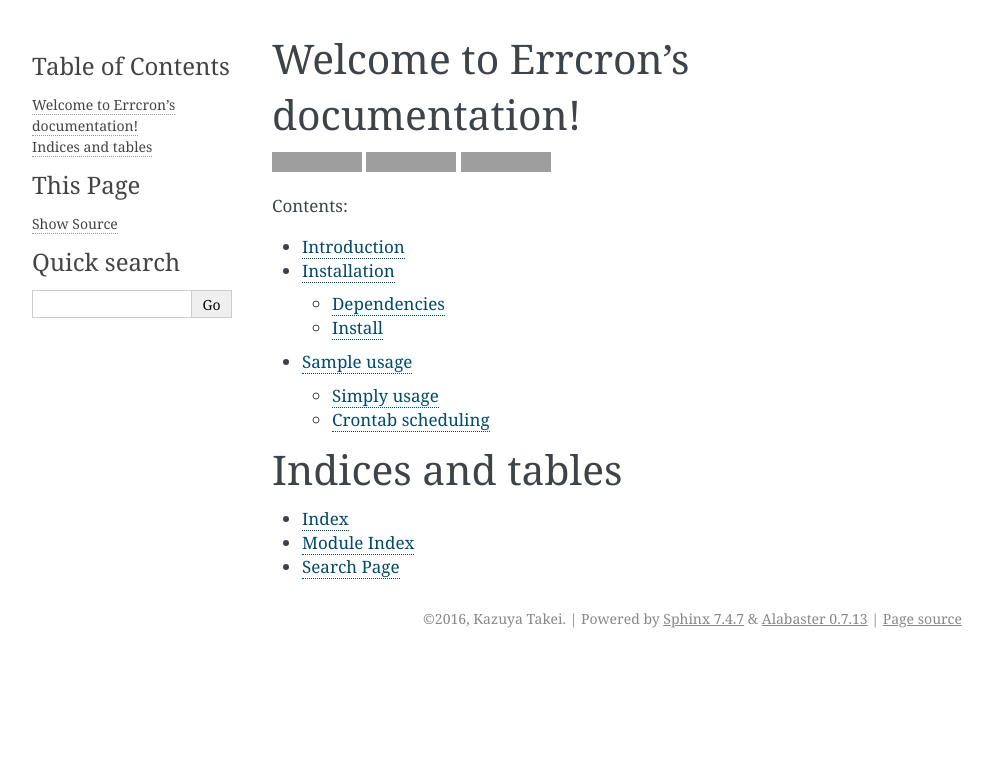
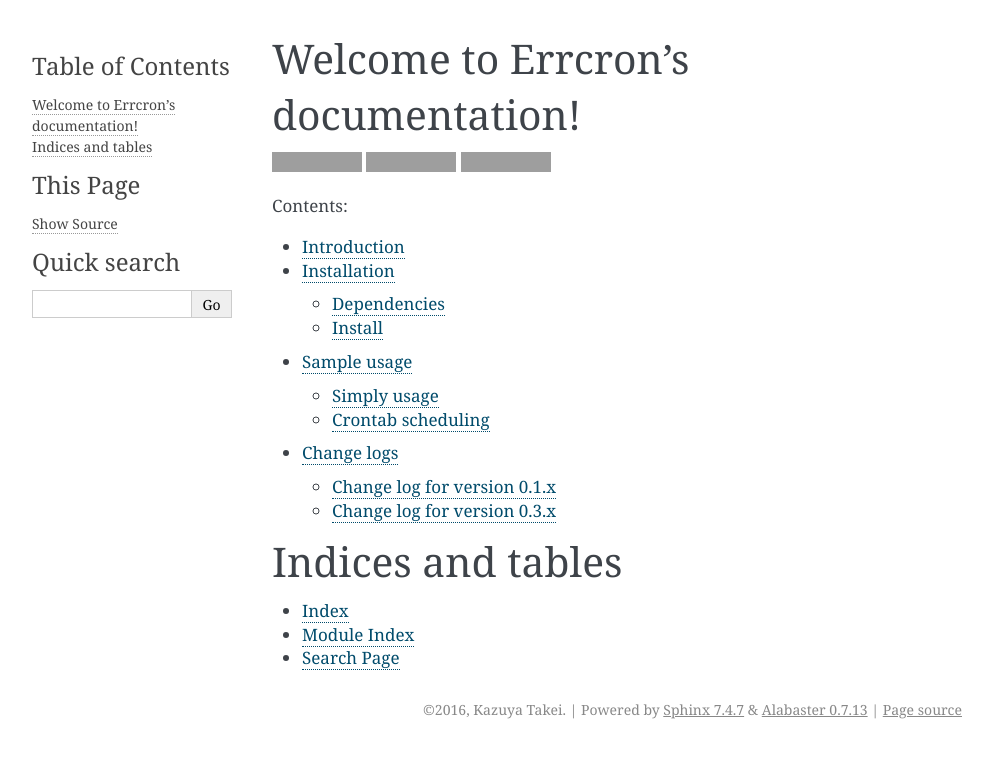
Before and after one commit to attakei/errcron, a Sphinx documentation site: the page built from docs/index.rst, in a window 1280 px wide. Shown: the top 758 px of the page, without its empty margins (148-1141 px from the left). Built offline with Sphinx 7.4.7, drawn with Linux system fonts in a browser that asks for light colours; grey boxes are pictures that could not be loaded.

Commit message:
Add change logs

```diff
--- /dev/null
+++ b/docs/changes/0.1.x.rst
@@ -0,0 +1,8 @@
+Change log for version 0.1.x
+============================
+
+
+Version 0.1.0
+-------------
+
+* Released
--- /dev/null
+++ b/docs/changes/0.3.x.rst
@@ -0,0 +1,10 @@
+Change log for version 0.3.x
+============================
+
+
+Version 0.3.0
+-------------
+
+* Implement crontab format.
+* Implement be able to run instance method of plugin.
+* Change plling interval
--- /dev/null
+++ b/docs/changes/index.rst
@@ -0,0 +1,8 @@
+Change logs
+===========
+
+.. toctree::
+   :glob:
+   :maxdepth: 2
+
+   *
--- a/docs/index.rst
+++ b/docs/index.rst
@@ -24,6 +24,8 @@
    introduction
    installation
    usage
+   changes/index
+
 
 Indices and tables
 ==================
```
